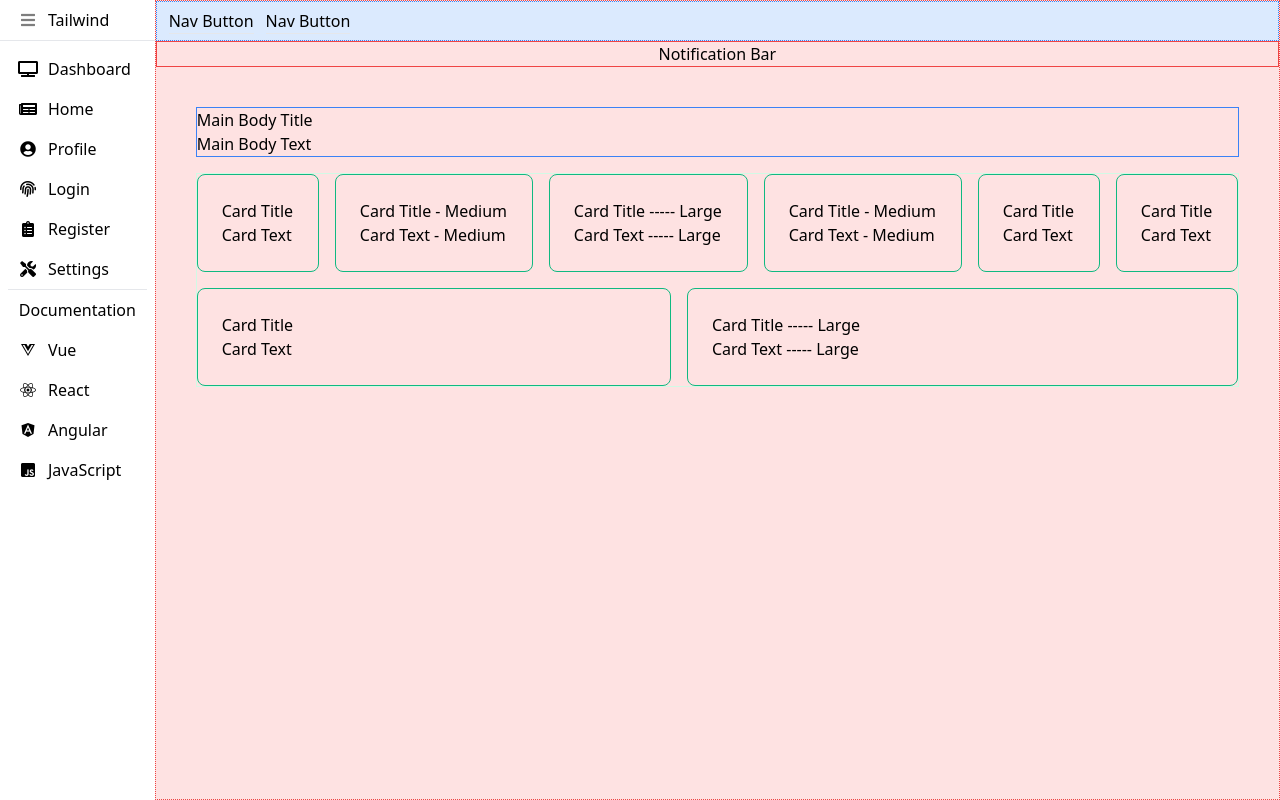
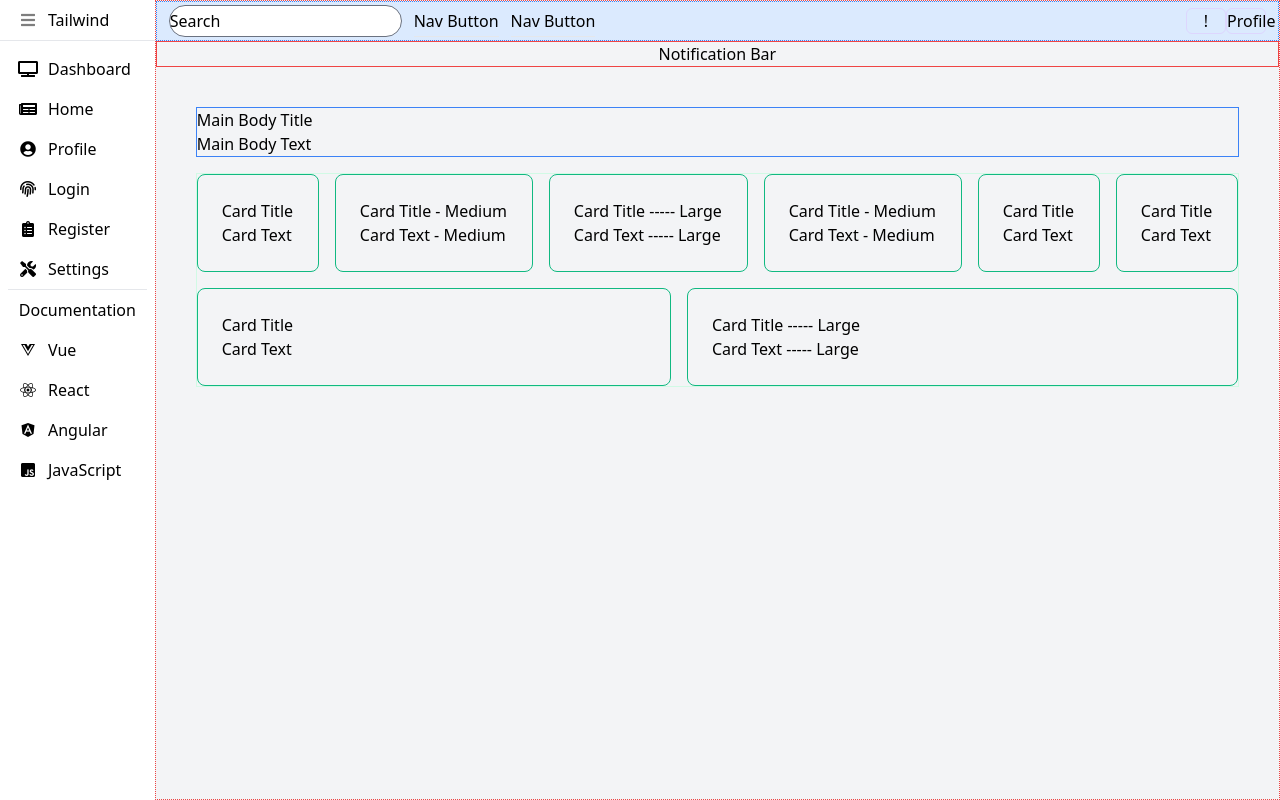
Before and after one commit to vpvnguyen/tailwindcss-reference, a React (Create React App) app in the folder custom-components/: page / in a window 1280 px wide. Built offline with nearby package versions, Linux system fonts and the light colour scheme; the HTML template or start-up script is replaced by a standard one.

Commit message:
create search bar, profile items

```diff
--- a/custom-components/src/Dashboard/index.js
+++ b/custom-components/src/Dashboard/index.js
@@ -8,15 +8,32 @@ export const Dashboard = () => {
   return (
     <div className="flex h-screen">
       <Sidebar />
-      <div className="w-full border border-dotted border-red-500 bg-red-100">
+      <div className="w-full border border-dotted border-red-500 bg-gray-100">
         {/* Top Nav Bar */}
-        <nav className="h-10 px-3 border border-dotted border-blue-500 bg-blue-100 flex items-center space-x-3">
+        <nav className="h-10 px-3 border border-dotted border-blue-500 bg-blue-100 flex items-center justify-between space-x-3">
+          <div className="flex gap-3">
+            <input
+              className="h-8 border border-gray-500 rounded-3xl"
+              type="text"
+              value="Search"
+            />
             <button className="border-b hover:border-indigo-500 focus:outline-none">
               Nav Button
             </button>
             <button className="border-b hover:border-indigo-500 focus:outline-none">
               Nav Button
             </button>
+          </div>
+
+          {/* Account Container */}
+          <div className="">
+            <button className="w-10 h-full border border-purple-200 rounded-md">
+              !
+            </button>
+            <button className="w-10 h-full border border-purple-200 rounded-md">
+              Profile
+            </button>
+          </div>
         </nav>
 
         {/* Notification Bar */}
```
Lines whose indentation alone changed are shown as unchanged.
